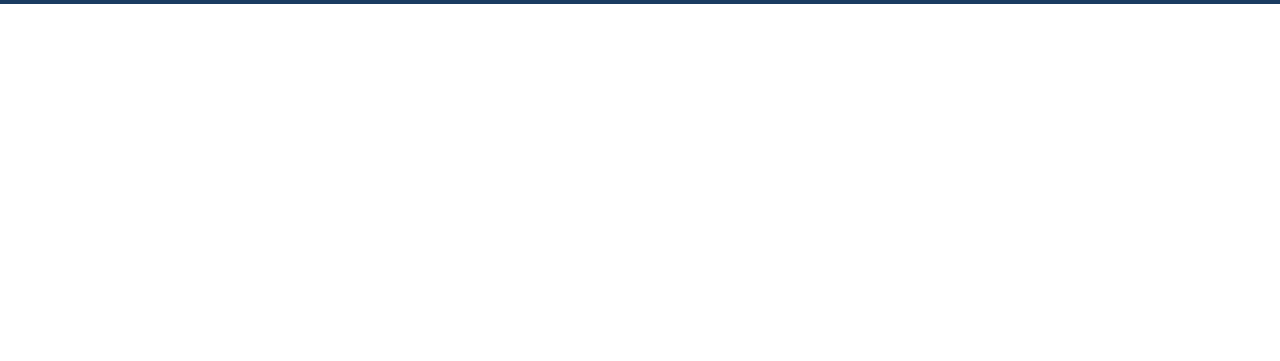
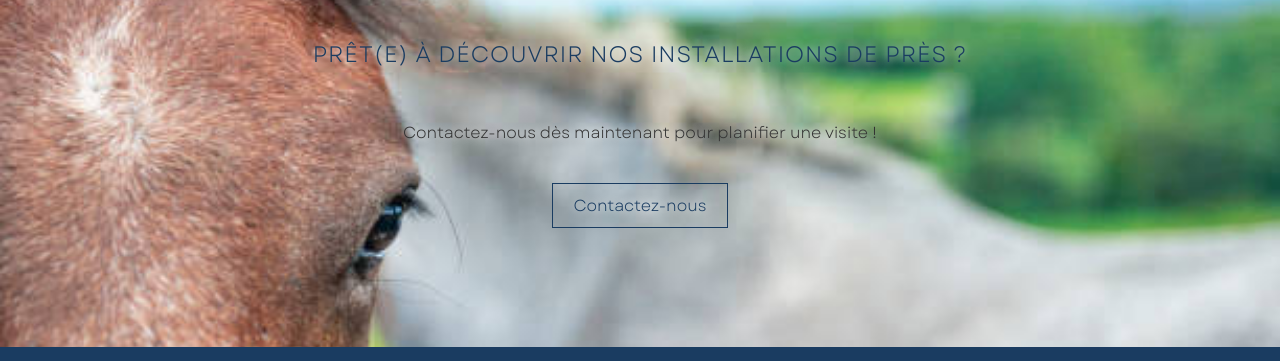
Before and after one commit to Webilys/Haras-d-azur, a plain HTML site: page index.html in a window 1280 px wide. Shown: the part 3072-3433 px from the top of the page. Before the commit the page ends 3076 px from the top, so only its background shows below. Drawn offline with Linux system fonts and the light colour scheme.

Commit message:
08/05/24 V2

```diff
--- a/assets/styles/components/_buttons.scss
+++ b/assets/styles/components/_buttons.scss
@@ -1,3 +1,26 @@
+.button1 {
+  background: none;
+  border: none;
+  margin: 50px auto 30px;
+  transition: 0.2s;
+
+  a {
+    padding: 10px 20px;
+    background: none;
+    border: 1px solid $color1;
+    color: $color1;
+    transition: 0.2s;
+
+    &:hover {
+      background: $color1;
+      color: $white1;
+    }
+  }
+  &:hover {
+    transform: scale(1.05);
+  }
+}
+
 .button2 {
   background: none;
   border: none;
--- /dev/null
+++ b/assets/styles/components/_cta.scss
@@ -0,0 +1,16 @@
+.cta {
+  background: url(../img/cta.jpeg) no-repeat center/cover;
+  display: flex;
+  justify-content: center;
+  align-items: center;
+
+  .container {
+    padding: 100px 0;
+
+    h2,
+    p,
+    a {
+      text-shadow: 0 0 10px $white1;
+    }
+  }
+}
--- a/assets/styles/index.scss
+++ b/assets/styles/index.scss
@@ -1,5 +1,6 @@
 @import "./settings";
 @import "./components/buttons";
+@import "./components/cta";
 @import "./layout/header";
 @import "./layout/footer";
 @import "./pages/accueil";
--- a/index.html
+++ b/index.html
@@ -309,6 +309,15 @@
           </div>
         </div>
       </section>
+      <section class="cta">
+        <div class="container">
+          <h2>Prêt(e) à découvrir nos installations de près ?</h2>
+          <p>Contactez-nous dès maintenant pour planifier une visite !</p>
+          <button class="button1">
+            <a href="./nous-contacter.html">Contactez-nous</a>
+          </button>
+        </div>
+      </section>
     </main>
 
     <footer>
```
Also changed, not shown: assets/img/cta.jpeg (added), assets/styles/index.css, 1 other file.
